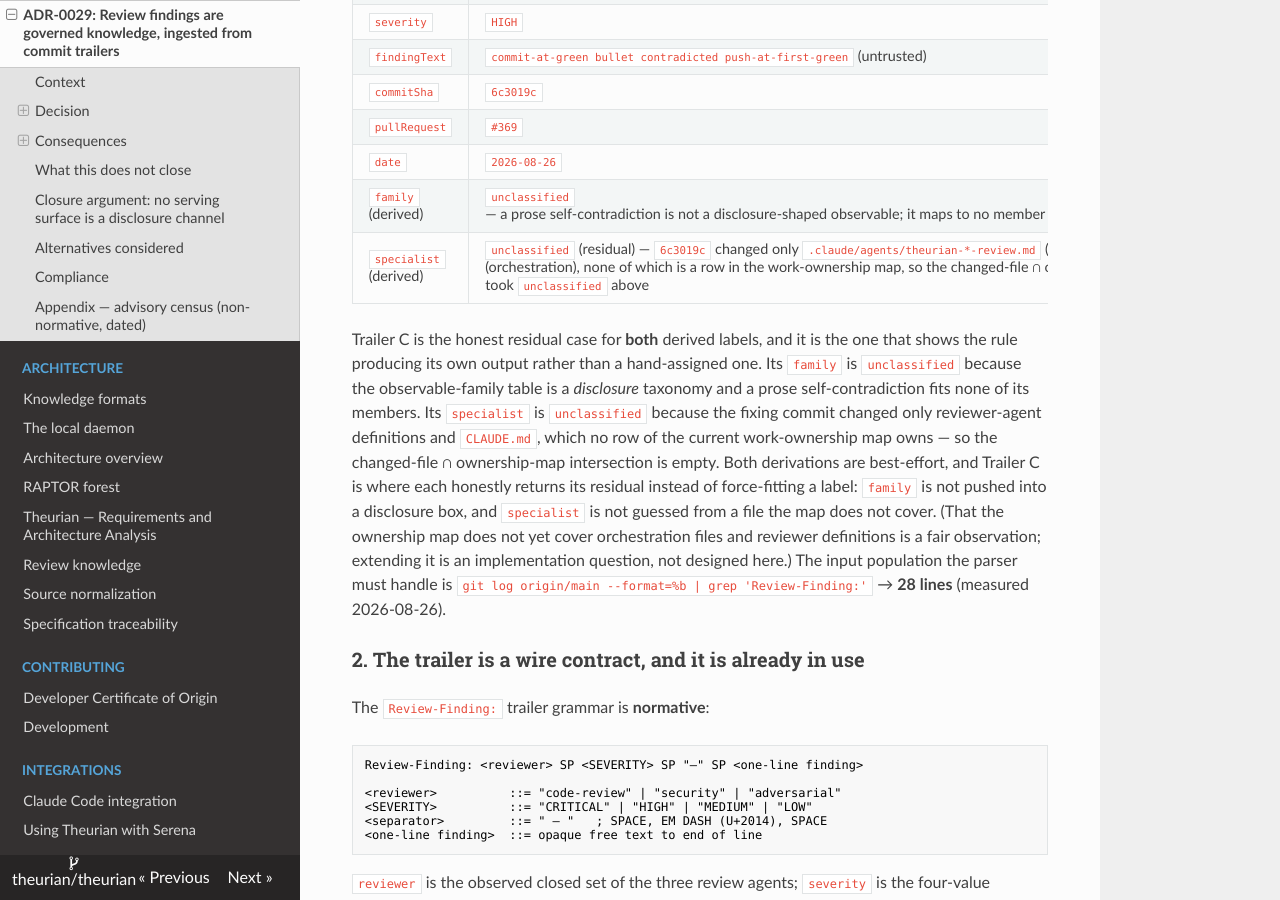
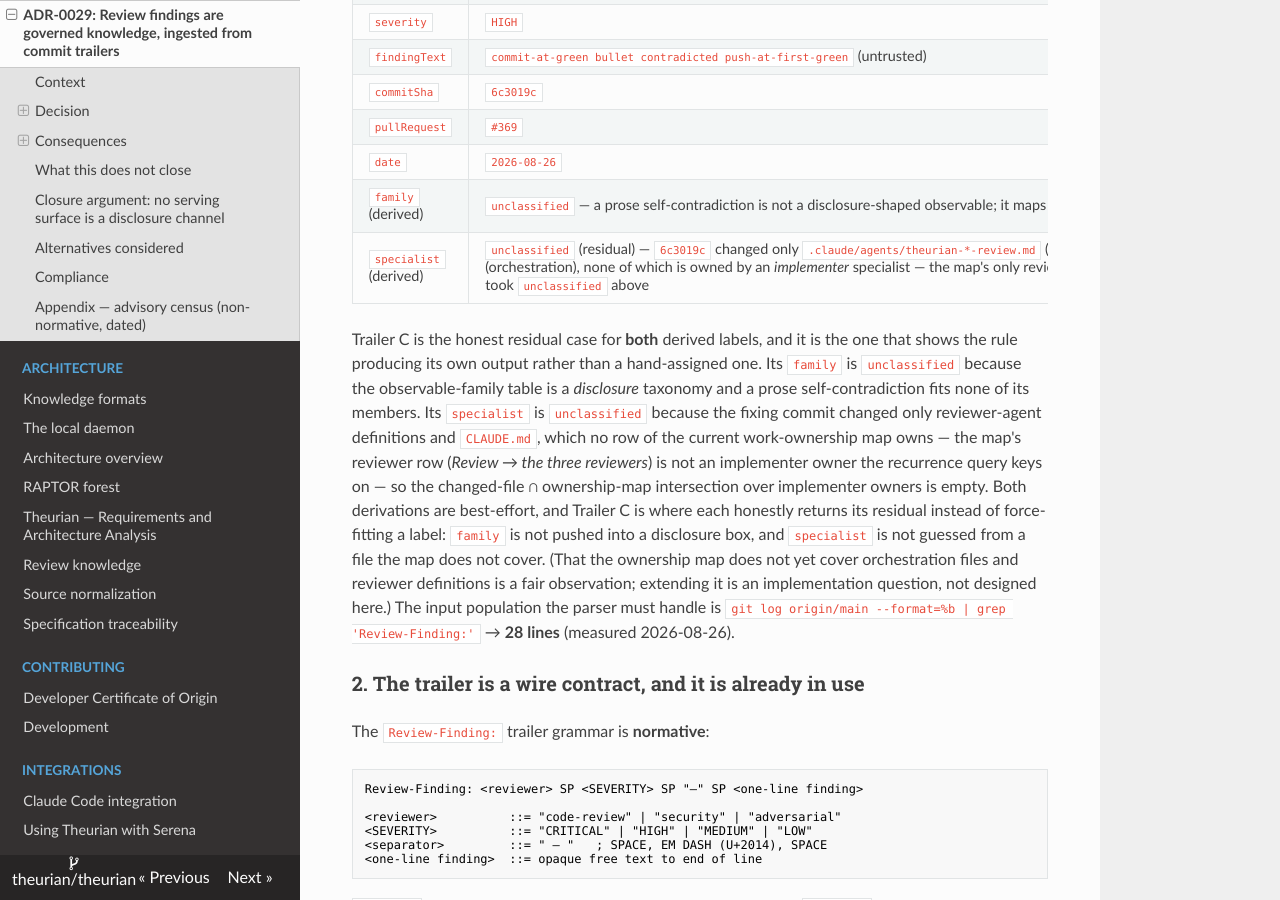
Before and after one commit to theurian/theurian, an MkDocs documentation site: the page built from docs/adr/0029-review-findings-are-governed-knowledge.md, in a window 1280 px wide and 900 px high, scrolled down 4191 px. Built offline with MkDocs 1.6.1, drawn with Linux system fonts in a browser that asks for light colours.

Commit message:
docs(adr): correct Trailer C's specialist residual note
The work-ownership map does carry a reviewer row (Review -> the three
reviewers), so "none of which is a row in the work-ownership map" was
inaccurate. Tighten it: the changed files are owned by no *implementer*
specialist, and the map's reviewer row is not an implementer owner the
recurrence query keys on. The residual conclusion is unchanged.

Signed-off-by: Takehide Uchida <utchy007@gmail.com>

```diff
--- a/docs/adr/0029-review-findings-are-governed-knowledge.md
+++ b/docs/adr/0029-review-findings-are-governed-knowledge.md
@@ -184,7 +184,7 @@
 | `pullRequest` | `#369` |
 | `date` | `2026-08-26` |
 | `family` (derived) | `unclassified` — a prose self-contradiction is not a disclosure-shaped observable; it maps to no member of the current taxonomy, which is why decision 4 mandates a residual value |
-| `specialist` (derived) | `unclassified` (residual) — `6c3019c` changed only `.claude/agents/theurian-*-review.md` (reviewer definitions) and `CLAUDE.md` (orchestration), none of which is a row in the work-ownership map, so the changed-file ∩ ownership-map intersection is **empty** → residual, exactly as `family` took `unclassified` above |
+| `specialist` (derived) | `unclassified` (residual) — `6c3019c` changed only `.claude/agents/theurian-*-review.md` (reviewer definitions) and `CLAUDE.md` (orchestration), none of which is owned by an *implementer* specialist — the map's only reviewer row (*Review → the three reviewers*) names reviewers, not an implementer owner the recurrence query keys on — so the changed-file ∩ ownership-map intersection over implementer owners is **empty** → residual, exactly as `family` took `unclassified` above |
 
 Trailer C is the honest residual case for **both** derived labels, and it is the
 one that shows the rule producing its own output rather than a hand-assigned one.
@@ -192,8 +192,10 @@
 *disclosure* taxonomy and a prose self-contradiction fits none of its members. Its
 `specialist` is `unclassified` because the fixing commit changed only
 reviewer-agent definitions and `CLAUDE.md`, which no row of the current
-work-ownership map owns — so the changed-file ∩ ownership-map intersection is
-empty. Both derivations are best-effort, and Trailer C is where each honestly
+work-ownership map owns — the map's reviewer row (*Review → the three reviewers*)
+is not an implementer owner the recurrence query keys on — so the changed-file ∩
+ownership-map intersection over implementer owners is empty. Both derivations are
+best-effort, and Trailer C is where each honestly
 returns its residual instead of force-fitting a label: `family` is not pushed into
 a disclosure box, and `specialist` is not guessed from a file the map does not
 cover. (That the ownership map does not yet cover orchestration files and reviewer
```
